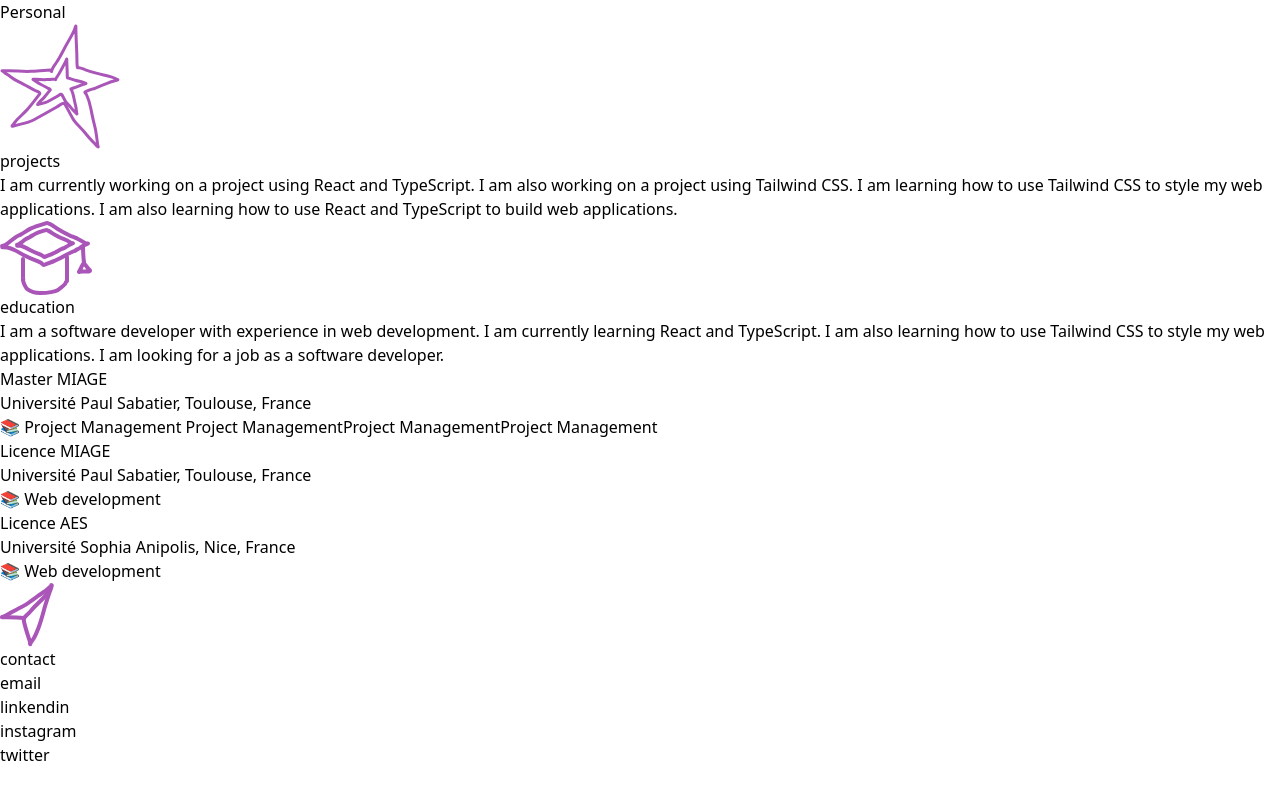
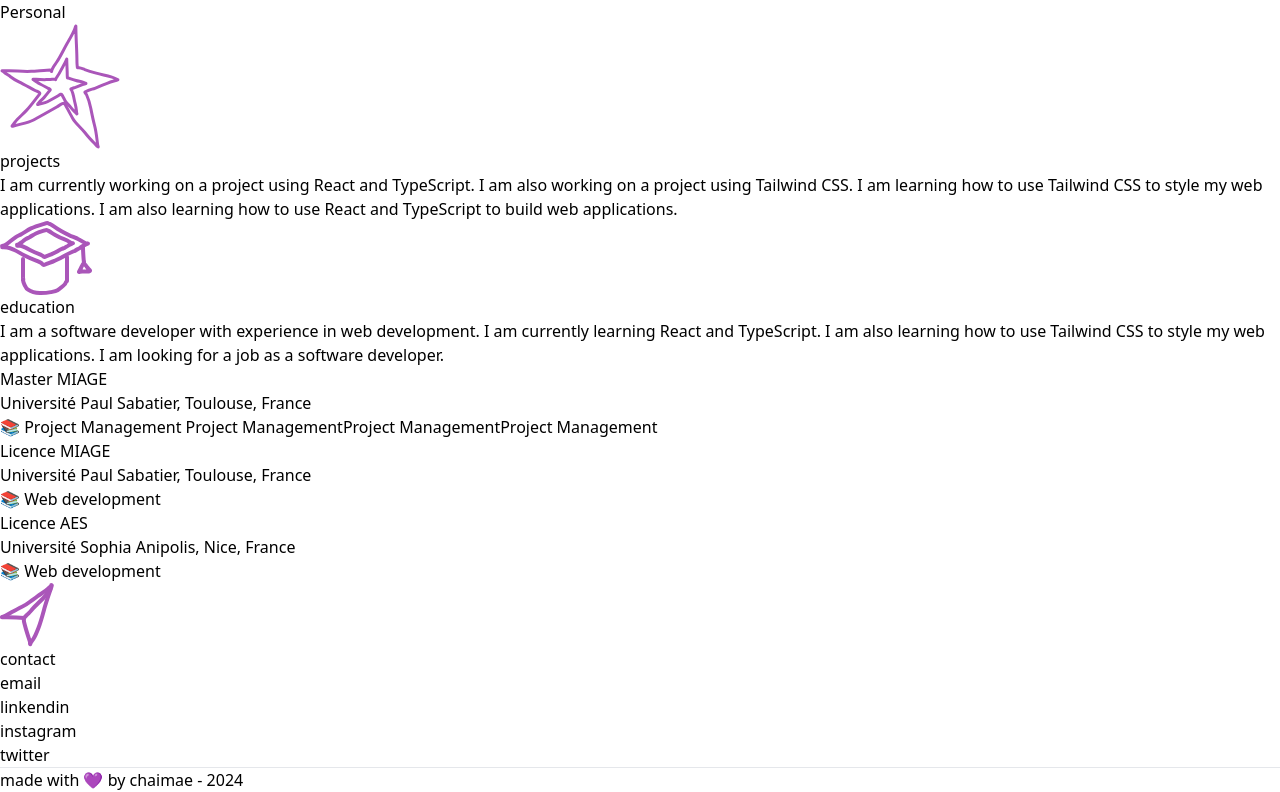
Before and after one commit to lempichaimae/portfolio, a React (Vite) app: page / in a window 1280 px wide. Shown: the part 2304-3096 px from the top of the page. Before the commit the page ends 3071 px from the top, so only its background shows below. Built offline with nearby package versions, Linux system fonts and the light colour scheme.

Commit message:
feat footer

```diff
--- a/src/App.tsx
+++ b/src/App.tsx
@@ -33,6 +33,12 @@ function App() {
          <Contact/>
           </div>
         </div>
+        <footer className="py-4">
+            <hr className="border-t border-[#9D87CF80] my-2" />
+            <div className="text-center font-mavenPro text-[#3E333F] text-base">
+                <p> made with 💜 by chaimae - 2024</p>
+            </div>
+        </footer>
       </div>
     </>
   )
```
